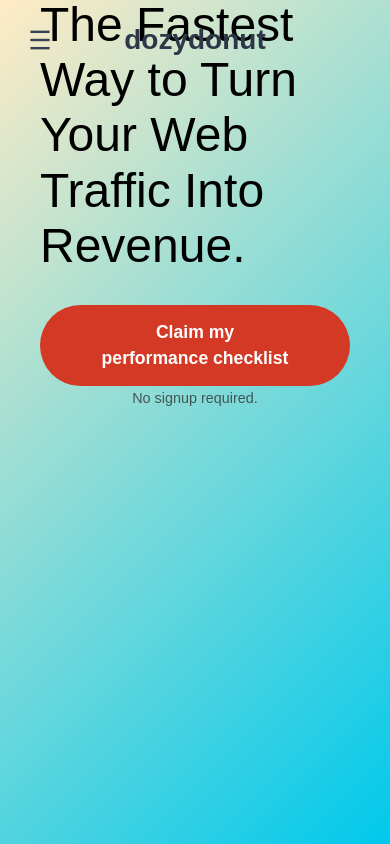
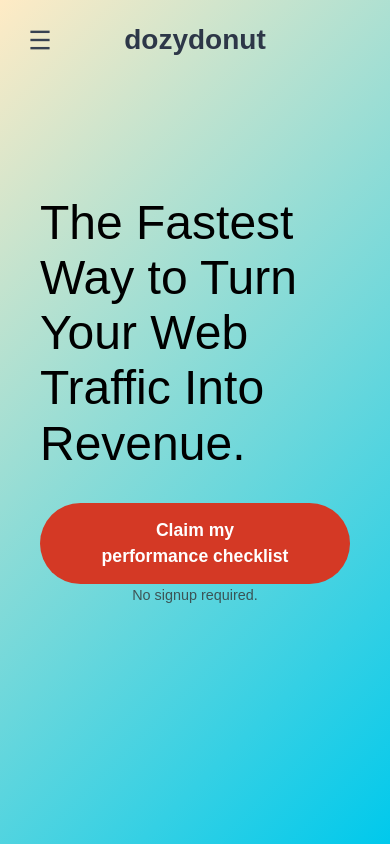
Before and after one commit to patrickclose/dozydonut_landing_page, a SvelteKit app: page / in a window 390 px wide. Shown: the top 844 px of the page. Built offline with nearby package versions, Linux system fonts and the light colour scheme.

Commit message:
adjusted mobile homepage hero spot

```diff
--- a/src/routes/+page.svelte
+++ b/src/routes/+page.svelte
@@ -322,9 +322,9 @@ a {
 }
 
 @media (max-width: 768px) {
-    .hero-container {
+    /* .hero-container {
         height: 200vw;
-    }
+    } */
 
     .cta-button-deal {
         padding: 0.875rem 1.5rem; /* Instead of 14px 24px */
--- a/src/style.css
+++ b/src/style.css
@@ -511,14 +511,6 @@ II. PAGES ACCESSED FROM HOME NAV
     display: grid;
     margin-top: 100px;
 }
-
-@media (max-width: 768px) {
-    .main-grid {
-        margin-top: 0px;
-    }
-}
-
-
 
 .main-content {
     margin-top: 35px;
```
